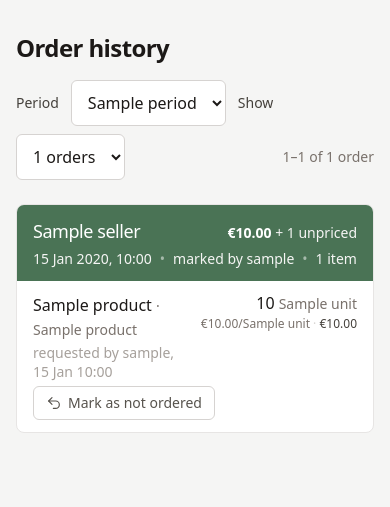
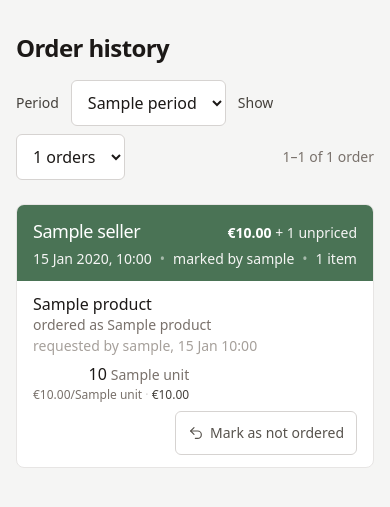
Before and after one commit to marketosan/Mentor-Product-Orders, a Django app: template templates/orders/history.html in a window 390 px wide. Shown: the top 507 px of the page. Run offline with Django 5.2, Linux system fonts and the light colour scheme; the template is opened without the code that fills it: most values are stand-ins (such as "Sample title", 1, 10 or a date in 2020).

Commit message:
Stop the product name collapsing in history on a phone
The row had three flex children -- name, the "Mark as not ordered" button, and
the quantity and price. The name carried flex-1 with min-w-0, so it was the one
thing allowed to shrink to nothing, while the button's label and the numbers
kept their full width. On a narrow screen that left the product unreadable,
which is the one piece of information the row exists to convey.

Two fixes. The button now takes its own full-width line below the content on a
phone, the same shape every other list already used -- history was simply
missed in that pass. And the name block gets basis-40, so it has a width to
shrink from rather than collapsing to zero.

The button was also 36px tall; it is 44px now, like the rest.

While in there: order_name moved onto its own line as "ordered as X" rather
than trailing the name after a dot, which on a phone wrapped into something
that read like part of the product's name.

Co-Authored-By: Claude Opus 5 <noreply@anthropic.com>

```diff
--- a/templates/orders/_history_body.html
+++ b/templates/orders/_history_body.html
@@ -73,36 +73,23 @@
 
       <div class="divide-y divide-stone-200">
         {% for item in order.items %}
-          <div class="flex flex-wrap items-start gap-x-3 gap-y-1 px-4 py-3">
-            <div class="min-w-0 flex-1">
-              <span class="font-medium leading-snug text-stone-900">{{ item.product.name }}</span>
+          <div class="flex flex-wrap items-start gap-x-3 gap-y-2 px-4 py-3">
+            {% comment %}
+              basis-40 stops the name collapsing. flex-1 with min-w-0 alone lets
+              it shrink to nothing when the row is tight, which on a phone left
+              the product unreadable while the numbers kept their width.
+            {% endcomment %}
+            <div class="min-w-0 flex-1 basis-40">
+              <div class="font-medium leading-snug text-stone-900">{{ item.product.name }}</div>
               {% if item.product.order_name %}
-                <span class="text-sm text-stone-500">&middot; {{ item.product.order_name }}</span>
+                <div class="text-sm leading-snug text-stone-500">
+                  ordered as {{ item.product.order_name }}
+                </div>
               {% endif %}
               <div class="mt-0.5 text-sm leading-snug text-stone-400">
                 requested by {{ item.requested_by.username }}, {{ item.created_at|date:"j M H:i" }}
               </div>
             </div>
-
-            {% comment %}
-              Rule 4's undo. Spelled out rather than left as an icon: an arrow
-              alone does not say whether it reverses the order or the page.
-
-              The filters and page ride in the query string so the screen does
-              not jump back to page 1 mid-correction.
-            {% endcomment %}
-            <button hx-post="{% url 'uncomplete_item' item.pk %}?period={{ period }}&amp;size={{ page_size }}&amp;page={{ page.number }}"
-                    hx-target="#history-body" hx-swap="outerHTML"
-                    hx-confirm="Mark {{ item.product.name }} as not ordered? It goes back on the order list."
-                    aria-label="Mark {{ item.product.name }} as not ordered"
-                    title="Mark as not ordered"
-                    class="order-last inline-flex shrink-0 items-center gap-1.5 rounded-md border border-stone-300 px-3 py-1.5 text-sm text-stone-600 hover:bg-stone-50 hover:text-stone-900 sm:order-none">
-              <svg class="h-4 w-4 shrink-0" viewBox="0 0 24 24" fill="none" stroke="currentColor"
-                   stroke-width="1.75" stroke-linecap="round" stroke-linejoin="round" aria-hidden="true">
-                <path d="M9 14 4 9l5-5"/><path d="M4 9h10.5a5.5 5.5 0 0 1 5.5 5.5v0a5.5 5.5 0 0 1-5.5 5.5H11"/>
-              </svg>
-              Mark as not ordered
-            </button>
 
             <div class="shrink-0 text-right">
               <div class="leading-tight font-medium tabular-nums text-stone-900">
@@ -125,6 +112,30 @@
                   <span class="font-medium text-stone-700">&euro;{{ item.line_total|floatformat:2 }}</span>
                 {% endif %}
               </div>
+            </div>
+
+            {% comment %}
+              Rule 4's undo, spelled out rather than left as an icon: an arrow
+              alone does not say whether it reverses the order or the page.
+
+              Its own full-width line on a phone, like every other list's row
+              actions -- inline it competed with the product name for space and
+              the name lost. The filters and page ride in the query string so
+              the screen does not jump back to page 1 mid-correction.
+            {% endcomment %}
+            <div class="flex w-full justify-end sm:w-auto">
+              <button hx-post="{% url 'uncomplete_item' item.pk %}?period={{ period }}&amp;size={{ page_size }}&amp;page={{ page.number }}"
+                      hx-target="#history-body" hx-swap="outerHTML"
+                      hx-confirm="Mark {{ item.product.name }} as not ordered? It goes back on the order list."
+                      aria-label="Mark {{ item.product.name }} as not ordered"
+                      title="Mark as not ordered"
+                      class="inline-flex min-h-11 shrink-0 items-center gap-1.5 rounded-md border border-stone-300 px-3 text-sm text-stone-600 hover:bg-stone-50 hover:text-stone-900">
+                <svg class="h-4 w-4 shrink-0" viewBox="0 0 24 24" fill="none" stroke="currentColor"
+                     stroke-width="1.75" stroke-linecap="round" stroke-linejoin="round" aria-hidden="true">
+                  <path d="M9 14 4 9l5-5"/><path d="M4 9h10.5a5.5 5.5 0 0 1 5.5 5.5v0a5.5 5.5 0 0 1-5.5 5.5H11"/>
+                </svg>
+                Mark as not ordered
+              </button>
             </div>
           </div>
         {% endfor %}
```
